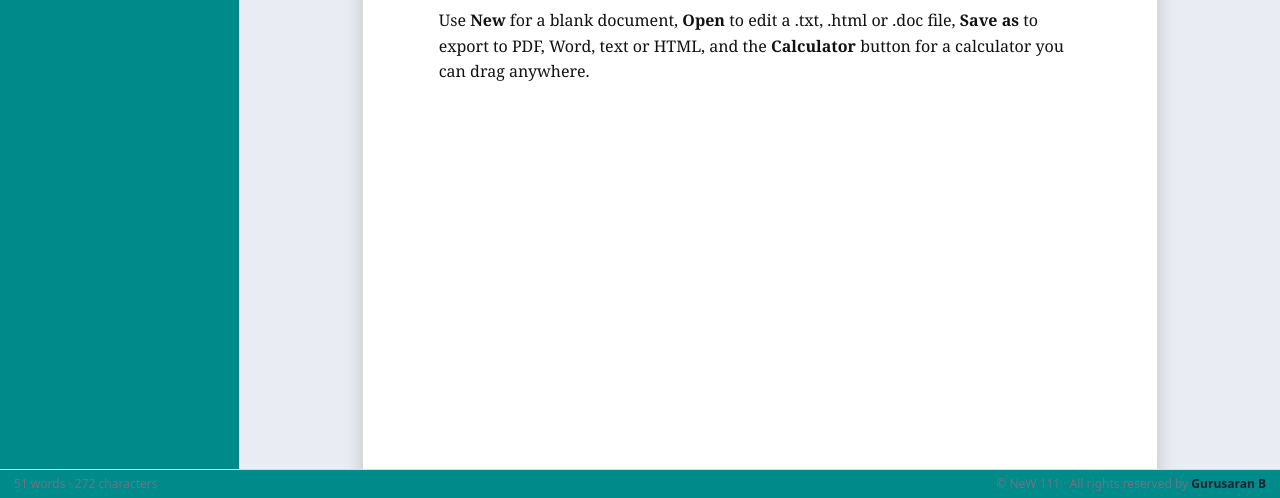
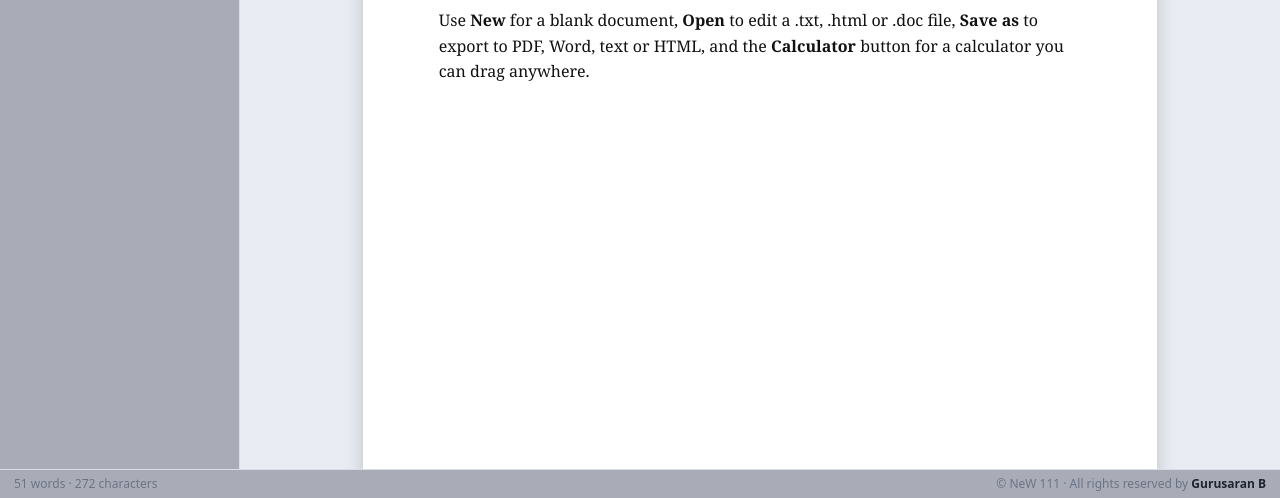
Before and after one commit to Gurusaran-B123/Link-vault, a plain HTML site: page index.html in a window 1280 px wide. Shown: the part 302-800 px from the top of the page. Drawn offline with Linux system fonts and the light colour scheme.

Commit message:
Update index.html

```diff
--- a/index.html
+++ b/index.html
@@ -10,7 +10,7 @@
 <style>
   :root{
     --brand:#2b5fd9; --brand2:#e8effd;
-    --bg:#e9edf3; --panel:darkcyan; --ink:#1d2330; --muted:#6a7487; --line:#d8dee8; --hover:#f0f3f8;
+    --bg:#e9edf3; --panel:#A9ACB6; --ink:#1d2330; --muted:#6a7487; --line:#d8dee8; --hover:#f0f3f8;
     --page:#ffffff; --pageink:#111;
     --safe-b:env(safe-area-inset-bottom,0px);
   }
```
